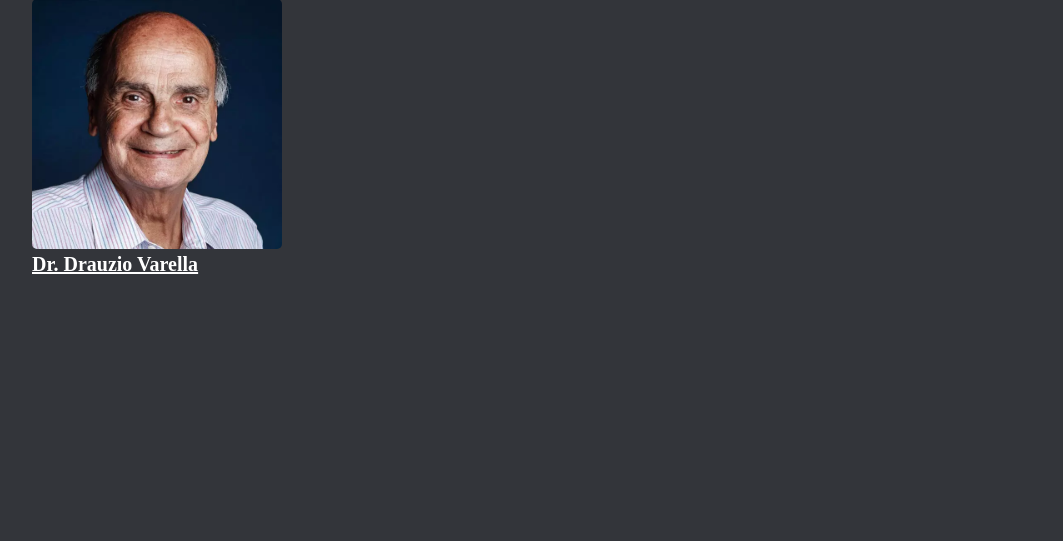
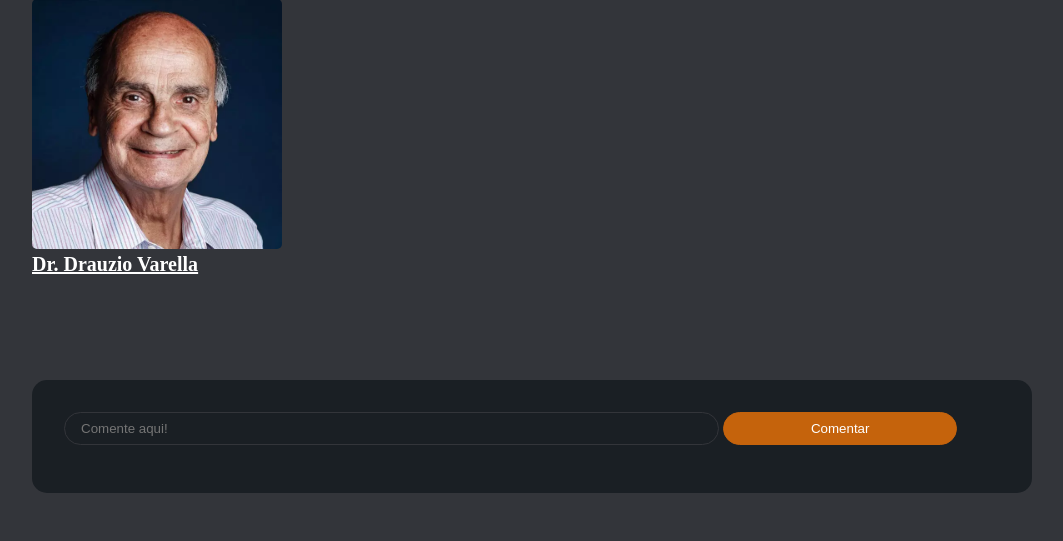
Before and after one commit to jpcadinelli/lab-prog-frontend_uss, a Flask app: page /apresentacao/1 in a window 1280 px wide. Shown: the part 1378-1919 px from the top of the page, without its empty margins (108-1171 px from the left). Before the commit the page ends 1652 px from the top, so only its background shows below. Run offline with Flask 3, Linux system fonts and the light colour scheme.

Commit message:
:sparkles: feat: adição dos comentários

```diff
--- a/congresso-saude-e-bem-estar/templates/palestra.html
+++ b/congresso-saude-e-bem-estar/templates/palestra.html
@@ -39,5 +39,19 @@
             {% endfor %}
         </div>
     </main>
+    <section class="container comentarios">
+        <div class="comente-aqui">
+            <input placeholder="Comente aqui!">
+            <button>Comentar</button>
+        </div>
+        {% for comentario in comentarios %}
+            {% if comentario.idPalestra == palestra.id %}
+                <div class="comentario">
+                    <span class="nome-comentario">{{ comentario.nome }}:</span>
+                    <span class="comentario-comentario">{{ comentario.comentario }}</span>
+                </div>
+            {% endif %}
+        {% endfor %}
+    </section>
 </body>
 </html>
```
